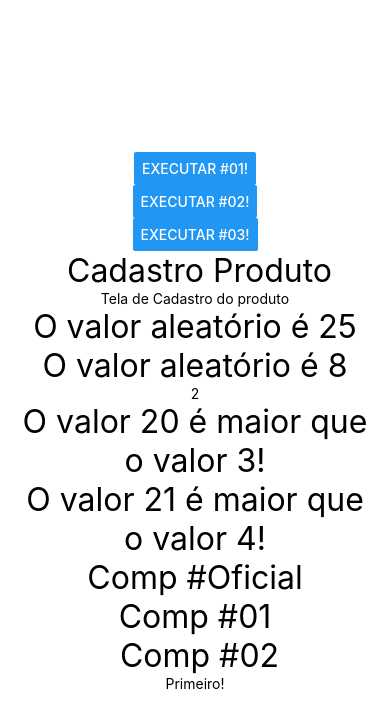
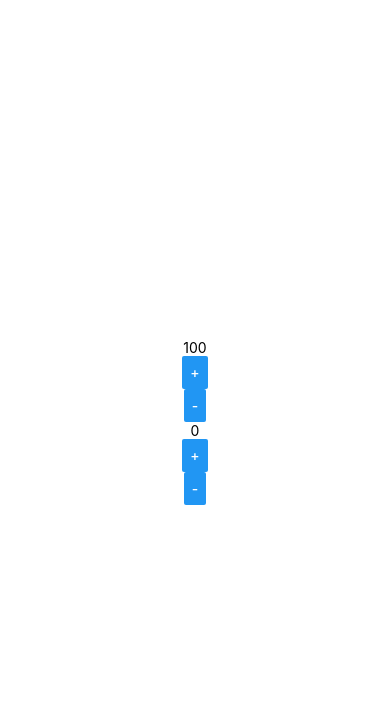
Before and after one commit to IanCaminhas/EstudoReactNative, a React Native app: screen / in a window 390 px wide. Shown: the top 728 px of the page. Built offline with nearby package versions, Linux system fonts and the light colour scheme.

Commit message:
Componente com estado(useState)

```diff
--- a/src/App.js
+++ b/src/App.js
@@ -1,16 +1,20 @@
 import React from 'react'
 import { View, Text, StyleSheet } from 'react-native'
-import Aleatorio from './components/Aleatorio'
-import Primeiro from './components/Primeiro'
-import MinMax from './components/MixMax'
-import CompPadrao, { Comp1, Comp2 } from './components/Multi'
-import Titulo from './components/Titulo'
-import Botao from './components/Botao'
+//import Aleatorio from './components/Aleatorio'
+//import Primeiro from './components/Primeiro'
+//import MinMax from './components/MixMax'
+//import CompPadrao, { Comp1, Comp2 } from './components/Multi'
+//import Titulo from './components/Titulo'
+//import Botao from './components/Botao'
+import Contador from './components/Contador'
 
 export default ()=> (
     <View style={style.App}>
-        <Botao />
-        <Titulo principal="Cadastro Produto" secundario="Tela de Cadastro do produto" />
+        <Contador inicial= {100} passo={13} />
+        <Contador />
+       {/*
+       <Botao />
+       <Titulo principal="Cadastro Produto" secundario="Tela de Cadastro do produto" />
         <Aleatorio min={1} max={60} />
         <Aleatorio min={1} max={60} />
         <Text>{ 1 + 1 }</Text>
@@ -19,7 +23,7 @@
         <CompPadrao />
         <Comp1 />
         <Comp2 />
-        <Primeiro/>
+        <Primeiro/> */}
     </View>
 )
 
--- /dev/null
+++ b/src/components/Contador.js
@@ -0,0 +1,20 @@
+import React, {useState} from 'react'
+import {Text, Button} from 'react-native'
+import Estilo from './estilo'
+
+export default ({inicial = 0, passo = 1}) => {
+    const[numero, setNumero] = useState(inicial)
+
+    const inc = () => setNumero(numero + passo)
+    const dec = () => setNumero(numero - passo)
+
+    return (
+        <>
+            <Text Style= {Estilo.fontG}>{numero}</Text>
+            <Button title="+" onPress= {inc}/>
+            <Button title="-" onPress= {dec}/>
+        </>
+
+
+    )
+}
```
